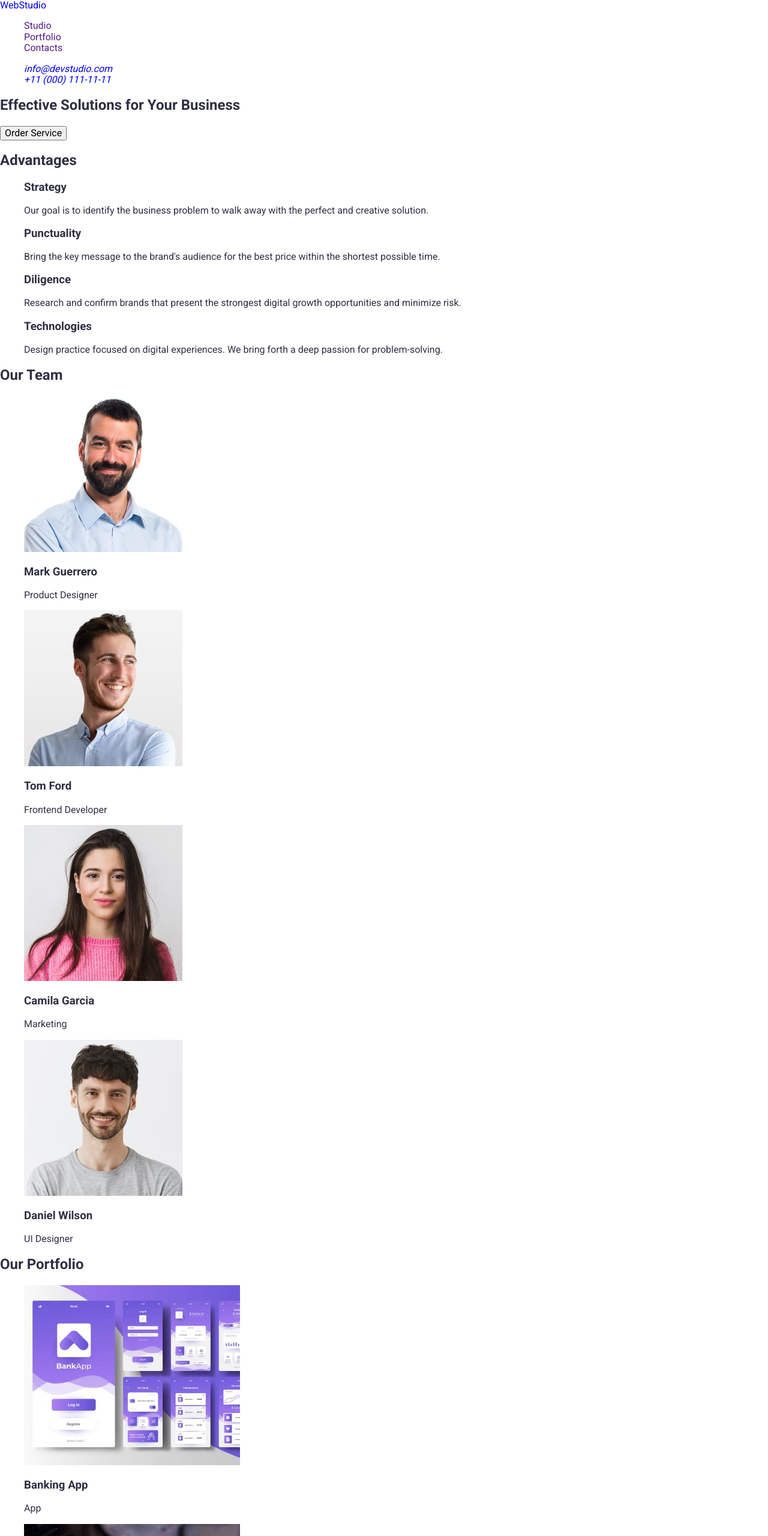
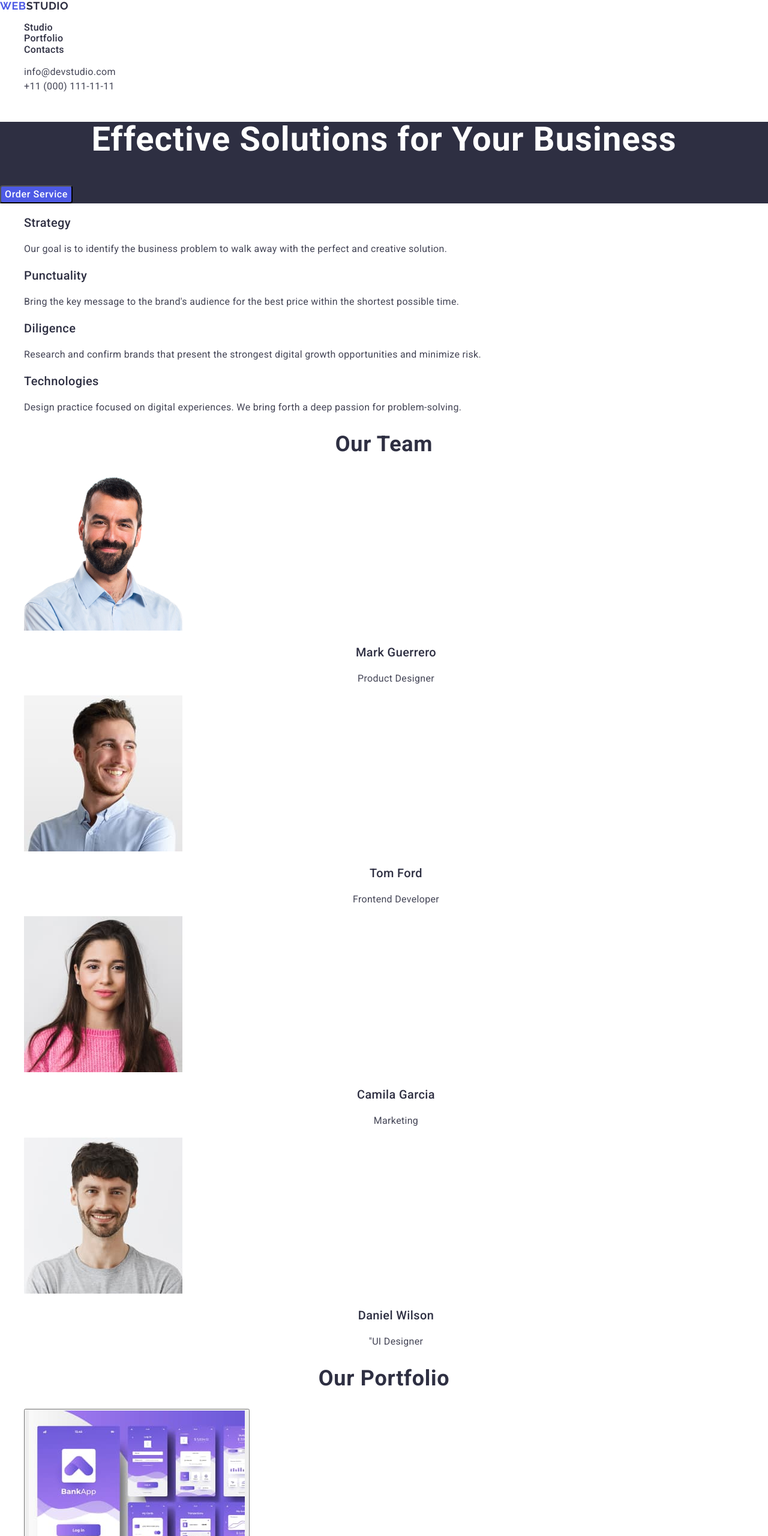
Before and after one commit to Liubjchka/goit-markup-hw-02, a plain HTML site: page index.html in a window 1280 px wide. Shown: the top 2560 px of the page at 60% size. Drawn offline with nearby package versions, Linux system fonts and the light colour scheme.

Commit message:
add css and classes

```diff
--- a/css/styles.css
+++ b/css/styles.css
@@ -1,15 +1,244 @@
+html, body {
+margin: 0;
+height: 100%;
+}
+
 body {
-    font-family: 'Roboto',
-        sans-serif;
-    color: #2E2F42;
-    background-color:#FFF;
+font-family: 'Roboto', sans-serif;
+color: #2E2F42;
+background-color:#FFF;
 }
 
 ul,
 ol {
-    list-style-type: none;
+list-style: none;
 }
 
 a {
-    text-decoration: none;
+text-decoration: none;
 }
+
+.header {
+background-color: #FFF;
+}
+
+.header-navigation {}
+
+.header-logo {
+color: #2E2F42;
+font-family: 'Raleway', sans-serif;
+font-style: normal;
+font-size: 18px;
+font-weight: 700;
+line-height: 1.16;
+letter-spacing: 0.03em;
+text-transform: uppercase;
+}
+
+.header-logo-color {
+color: #4D5AE5;
+}
+.header-menu-list {}
+
+.header-menu-item {}
+
+.header-menu-link {
+color: #2E2F42;
+font-size: 16px;
+font-weight: 500;
+line-height: 1;
+letter-spacing: 0.02em;
+}
+
+.author-address {}
+
+.address-list {}
+
+.address-item-email {color: #434455;
+font-family: 'Roboto';
+font-style: normal;
+font-size: 16px;
+font-weight: 400;
+line-height: 1.5;
+letter-spacing: 0.02em;}
+
+.address-item-tel {
+color: #434455;
+font-family: 'Roboto';
+font-style: normal;
+font-size: 16px;
+font-weight: 400;
+line-height: 1.5;
+letter-spacing: 0.02em;
+}
+
+.main-page {
+background: #2E2F42;
+}
+
+.main-page-title {
+color: #FFF;
+background-color: #2E2F42;
+text-align: center;
+font-size: 56px;
+font-weight: 700;
+line-height: 1.07;
+letter-spacing: 0.02em;
+}
+
+.main-page-btn {
+cursor: pointer;
+color: #FFF;
+background: #4D5AE5;
+font-family: Roboto;
+font-size: 16px;
+font-style: normal;
+font-weight: 500;
+line-height: 1.5;
+letter-spacing: 0.04em;
+border-radius: 4px;
+}
+
+.feature {}
+
+.visually-hidden {
+position: absolute;
+width: 1px;
+height: 1px;
+margin: -1px;
+border: 0;
+padding: 0;
+white-space: nowrap;
+overflow: hidden;
+}
+
+.feature-list {}
+
+.feature-item {}
+
+.feature-subtitle {
+color: #2E2F42;
+font-size: 20px;
+font-style: normal;
+font-weight: 500;
+line-height: 1.2;
+letter-spacing: 0.02em;
+}
+
+.feature-subtitle-text {
+color: #434455;
+font-size: 16px;
+font-weight: 400;
+line-height: 1.5;
+letter-spacing: 0.02em;
+}
+
+.team {}
+
+.team-subtitle {
+color: #2E2F42;
+font-size: 36px;
+text-align: center;
+font-weight: 700;
+line-height: 1.11;
+text-transform: capitalize;
+letter-spacing: 0.02em;
+}
+
+.team-list {}
+
+.team-item {
+background:  #FFF;
+}
+
+.team-image {
+background: lightgray ;
+}
+
+.team-image-subtitle {
+color: #2E2F42;
+text-align: center;
+font-size: 20px;
+line-height: 1.2;
+font-weight: 500;
+letter-spacing: 0.02em;
+}
+
+.team-image-desc {
+text-align: center;
+color: #434455;
+font-size: 16px;
+font-weight: 400;
+line-height: 1.5;
+letter-spacing: 0.02em;
+}
+
+.portfolio-title {
+color: #2E2F42;
+text-align: center;
+font-size: 36px;
+font-style: normal;
+font-weight: 700;
+line-height: 1.11;
+text-transform: capitalize;
+letter-spacing: 0.02em;
+}
+
+.portfolio-list {}
+
+.portfolio-item {
+border: #E7E9FC;
+background: #FFF;
+}
+
+.portfolio-btn {
+cursor: pointer;
+}
+
+.portfolio-image {
+background: lightgray;
+}
+
+.portfolio-text {
+color: #2E2F42;
+font-size: 20px;
+font-weight: 500;
+line-height: 1.2;
+letter-spacing: 0.02em;
+}
+
+.portfolio-desc {
+color: #434455;
+font-size: 16px;
+line-height: 1.5;
+font-weight: 400;
+letter-spacing: 0.02em;
+}
+
+.footer {
+background: #2E2F42;
+}
+
+
+.footer-logo {
+color: #F4F4FD;
+font-size: 18px;
+font-family: 'Raleway', sans-serif;
+font-style: normal;
+line-height: 1.16;
+font-weight: 700;
+text-transform: uppercase;
+letter-spacing: 0.03em;
+}
+
+.footer-logo-color {
+color: #4D5AE5;
+}
+
+.footer-text {
+color: #F4F4FD;
+font-weight: 400;
+font-size: 16px;
+line-height: 1.5;
+letter-spacing: 0.02em;
+}
--- a/index.html
+++ b/index.html
@@ -9,168 +9,182 @@
     <link rel="stylesheet" href="css/styles.css">
     <link rel="preconnect" href="https://fonts.googleapis.com">
     <link rel="preconnect" href="https://fonts.gstatic.com" crossorigin>
-    <link href="https://fonts.googleapis.com/css2?family=Roboto:wght@400;500;700&display=swap" rel="stylesheet">
+    <link href="https://fonts.googleapis.com/css2?family=Raleway:wght@700&family=Roboto:wght@400;500;700&display=swap"
+    rel="stylesheet">
+
 </head>
 
 <body>
-    <header>
-        <nav>
-            <a href="./index.html">WebStudio</a>
-            <ul>
-                <li><a href="">Studio</a></li>
-                <li><a href="">Portfolio</a></li>
-                <li><a href="">Contacts</a></li>
+    <header class="header">
+        <nav class="header-navigation">
+            <a href="./index.html" class="header-logo"> <span class="header-logo-color">Web</span>Studio</a>
+            <ul class="header-menu-list">
+                <li class="header-menu-item"><a class="header-menu-link" href="">Studio</a></li>
+                <li class="header-menu-item"><a class="header-menu-link" href="">Portfolio</a></li>
+                <li class="header-menu-item"><a class="header-menu-link" href="">Contacts</a></li>
             </ul>
-
         </nav>
 
-        <address>
-            <ul>
-                <li><a href="mailto:info@devstudio.com">info@devstudio.com</a></li>
-                <li><a href="tel:+110001111111">+11 (000) 111-11-11</a></li>
+        <address class="author-address">
+            <ul class="address-list">
+                <li><a class="address-item-email"  href="mailto:info@devstudio.com">info@devstudio.com</a></li>
+                <li><a class="address-item-tel" href="tel:+110001111111">+11 (000) 111-11-11</a></li>
             </ul>
         </address>
+    </header>
 
-    </header>
     <main>
-        <section>
-            <h1>Effective Solutions
+        <section class="main-page">
+            <h1 class="main-page-title">Effective Solutions
             for Your Business</h1>
-            <button type="button">Order Service</button>
+            <button class="main-page-btn" type="button">Order Service</button>
         </section>
 
-        <section>
-            <h2>Advantages</h2>
-            <ul>
-                <li>
-                    <h3>Strategy</h3>
-                    <p>Our goal is to identify the business
+        <section class="feature">
+            <h2 class="visually-hidden">Advantages</h2>
+            <ul class="feature-list">
+                <li class="feature-item">
+                    <h3 class="feature-subtitle">Strategy</h3>
+                    <p class="feature-subtitle-text">Our goal is to identify the business
                     problem to walk away with the perfect and creative solution.</p>
                 </li>
 
-                <li>
-                    <h3>Punctuality</h3>
-                    <p>Bring the key message to the brand's audience for the best price within the shortest possible time.</p>
+                <li class="feature-item">
+                    <h3 class="feature-subtitle">Punctuality</h3>
+                    <p class="feature-subtitle-text">Bring the key message to the brand's audience for the best price within the shortest possible time.</p>
                 </li>
 
-                <li>
-                    <h3>Diligence</h3>
-                    <p>Research and confirm brands that present the strongest digital growth opportunities and minimize risk.</p>
+                <li class="feature-item">
+                    <h3 class="feature-subtitle">Diligence</h3>
+                    <p class="feature-subtitle-text">Research and confirm brands that present the strongest digital growth opportunities and minimize risk.</p>
                 </li>
 
-                <li>
-                    <h3>Technologies</h3>
-                    <p>Design practice focused on digital experiences. We bring forth a deep passion for problem-solving.</p>
+                <li class="feature-item">
+                    <h3 class="feature-subtitle">Technologies</h3>
+                    <p class="feature-subtitle-text">Design practice focused on digital experiences. We bring forth a deep passion for problem-solving.</p>
                 </li>
             </ul>
         </section>
 
-        <section>
-            <h2>Our Team</h2>
-            <ul>
-                <li>
-                    <img src="./images/Mark_Guerrero.jpg"
+        <section class="team">
+            <h2 class="team-subtitle">Our Team</h2>
+            <ul class="team-list">
+                <li  class="team-item">
+                    <img class="team-image" src="./images/Mark_Guerrero.jpg"
                     alt="Mark Guerrero"
                     width="264"
                     height="260"
                     />
-                    <h3>Mark Guerrero</h3>
-                    <p>Product Designer</p>
+                    <h3 class="team-image-subtitle">Mark Guerrero</h3>
+                    <p class="team-image-desc">Product Designer</p>
                 </li>
 
-                <li>
-                    <img src="./images/Tom_Ford.jpg"
+                <li class="team-item">
+                    <img class="team-image" src="./images/Tom_Ford.jpg"
                     alt="Tom Ford"
                     width="264"
                     height="260"
                     />
-                    <h3>Tom Ford</h3>
-                    <p>Frontend Developer</p>
+                    <h3 class="team-image-subtitle">Tom Ford</h3>
+                    <p class="team-image-desc">Frontend Developer</p>
                 </li>
 
-                <li>
-                    <img src="./images/Camila_Garcia.jpg"
+                <li class="team-item">
+                    <img class="team-image" src="./images/Camila_Garcia.jpg"
                     alt="Camila Garcia"
                     width="264"
                     height="260"
                     />
-                    <h3>Camila Garcia</h3>
-                    <p>Marketing</p>
+                    <h3 class="team-image-subtitle">Camila Garcia</h3>
+                    <p class="team-image-desc">Marketing</p>
                 </li>
 
-                <li>
-                    <img src="./images/Daniel_Wilson.jpg"
+                <li class="team-item">
+                    <img class="team-image" src="./images/Daniel_Wilson.jpg"
                     alt="Daniel Wilson"
                     width="264"
                     height="260"/>
-                    <h3>Daniel Wilson</h3>
-                    <p>UI Designer</p>
+                    <h3 class="team-image-subtitle">Daniel Wilson</h3>
+                    <p class="team-image-desc">"UI Designer</p>
                 </li>
             </ul>
         </section>
-        <h2>Our Portfolio</h2>
-        <ul>
-            <li>
-                <img src="./images/Banking_App.jpg"
+
+        <h2 class="portfolio-title">Our Portfolio</h2>
+        <ul class="portfolio-list">
+            <li class="portfolio-item">
+                <button class="portfolio-btn" type="button">
+                <img class="portfolio-image" src="./images/Banking_App.jpg"
                 alt="Banking App"
                 width="360"
                 height="300" />
-                <h3>Banking App</h3>
-                <p>App</p>
+                <h3 class="portfolio-text">Banking App</h3>
+                <p class="portfolio-desc">App</p>
+                </button>
             </li>
 
-            <li>
-                <img src="./images/Cashless_Payment.jpg"
+            <li class="portfolio-item">
+                <button class="portfolio-btn" type="button">
+                <img class="portfolio-image" src="./images/Cashless_Payment.jpg"
                 alt="Cashless Payment"
                 width="360"
                 height="300" />
-                <h3>Cashless Payment</h3>
-                <p>Marketing</p>
+                <h3 class="portfolio-text">Cashless Payment</h3>
+                <p class="portfolio-desc">Marketing</p>
+                </button>
             </li>
 
-            <li>
-                <img src="./images/Meditation_App.jpg"
+            <li class="portfolio-item">
+                <button class="portfolio-btn" type="button">
+                <img class="portfolio-image" src="./images/Meditation_App.jpg"
                 alt="Meditation App"
                 width="360"
                 height="300" />
-                <h3>Meditation App</h3>
-                <p>App</p>
+                <h3 class="portfolio-text">Meditation App</h3>
+                <p class="portfolio-desc">App</p>
+                </button>
             </li>
 
-            <li>
-                <img src="./images/Taxi_Service.jpg"
+            <li class="portfolio-item">
+                <button class="portfolio-btn" type="button">
+                <img class="portfolio-image" src="./images/Taxi_Service.jpg"
                 alt="Taxi Service"
                 width="360"
                 height="300" />
-                <h3>Taxi Service</h3>
-                <p>Marketing</p>
+                <h3 class="portfolio-text">Taxi Service</h3>
+                <p class="portfolio-desc">Marketing</p>
+                </button>
             </li>
 
-            <li>
-                <img src="./images/Screen_Illustrations.jpg"
+            <li class="portfolio-item">
+                <button class="portfolio-btn" type="button">
+                <img class="portfolio-image" src="./images/Screen_Illustrations.jpg"
                 alt="Screen Illustrations"
                 width="360"
                 height="300" />
-                <h3>Screen Illustrations</h3>
-                <p>Design</p>
+                <h3 class="portfolio-text">Screen Illustrations</h3>
+                <p class="portfolio-desc">Design</p>
+                </button>
             </li>
 
-            <li>
-                <img src="./images/Online_Courses.jpg"
+            <li class="portfolio-item">
+                <button class="portfolio-btn" type="button">
+                <img class="portfolio-image" src="./images/Online_Courses.jpg"
                 alt="Online Courses"
                 width="360"
                 height="300" />
-                <h3>Online Courses</h3>
-                <p>Marketing</p>
+                <h3 class="portfolio-text">Online Courses</h3>
+                <p class="portfolio-desc">Marketing</p>
+                </button>
             </li>
         </ul>
         <section>
 
         </section>
     </main>
-    <footer>
-                <a href="./index.html">WebStudio</a>
-                <p>
+    <footer class="footer">
+                <a href="./index.html" class="footer-logo"><span class="footer-logo-color">Web</span>Studio</a>
+                <p class="footer-text">
                     Increase the flow of customers and sales for your business with digital marketing & growth solutions.
                 </p>
     </footer>
```
